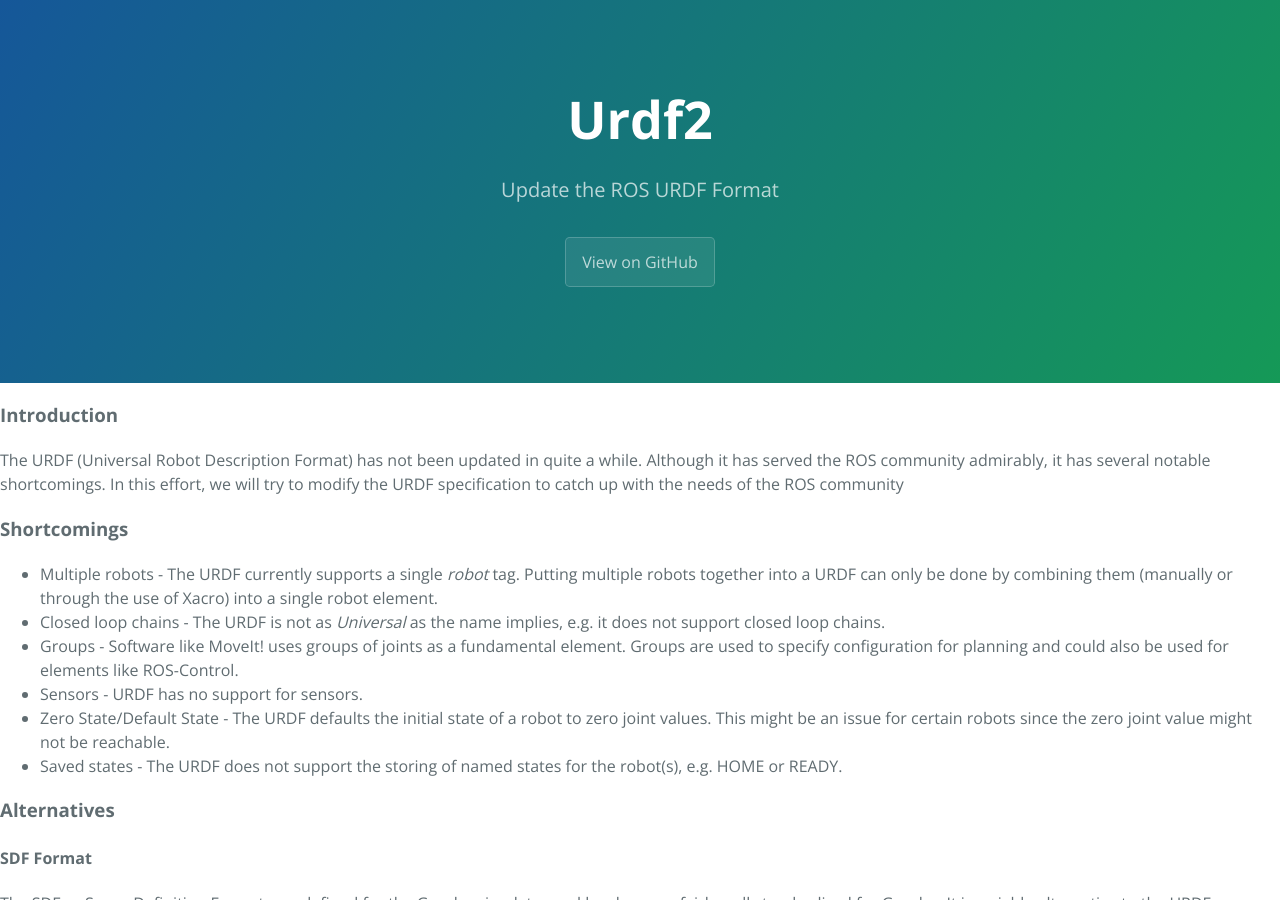
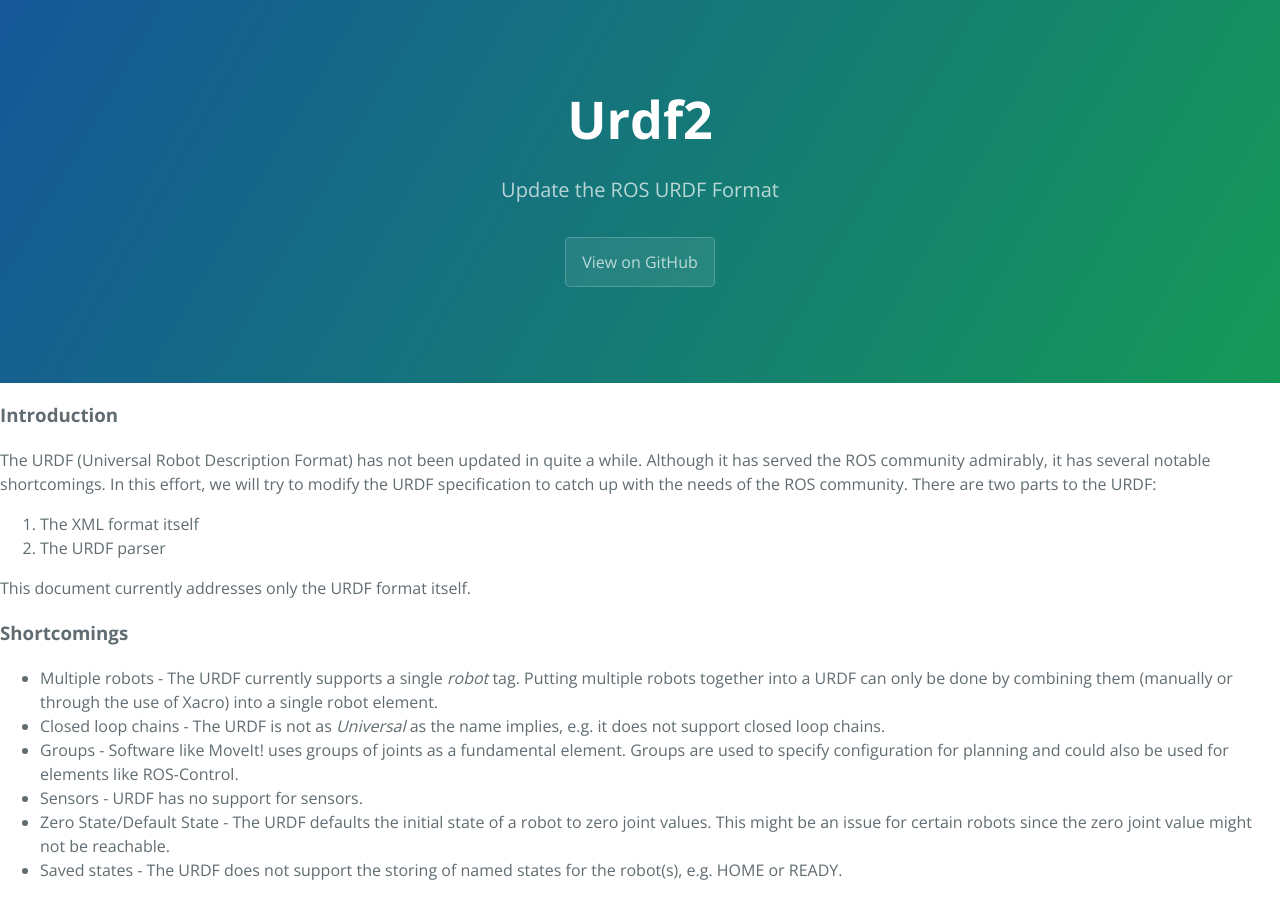
Before and after one commit to sachinchitta/urdf2, a Jekyll site: the page built from index.md, in a window 1280 px wide and 900 px high. Built offline with Jekyll 4.4.1, drawn with Linux system fonts in a browser that asks for light colours.

Commit message:
specify xml format

```diff
--- a/index.md
+++ b/index.md
@@ -3,7 +3,11 @@ layout: default
 title: URDF2
 ---
 ### Introduction
-The URDF (Universal Robot Description Format) has not been updated in quite a while. Although it has served the ROS community admirably, it has several notable shortcomings. In this effort, we will try to modify the URDF specification to catch up with the needs of the ROS community
+The URDF (Universal Robot Description Format) has not been updated in quite a while. Although it has served the ROS community admirably, it has several notable shortcomings. In this effort, we will try to modify the URDF specification to catch up with the needs of the ROS community. There are two parts to the URDF:
+1. The XML format itself
+1. The URDF parser
+
+This document currently addresses only the URDF format itself.
 
 ### Shortcomings
 * Multiple robots - The URDF currently supports a single _robot_ tag. Putting multiple robots together into a URDF can only be done by combining them (manually or through the use of Xacro) into a single robot element.
```
